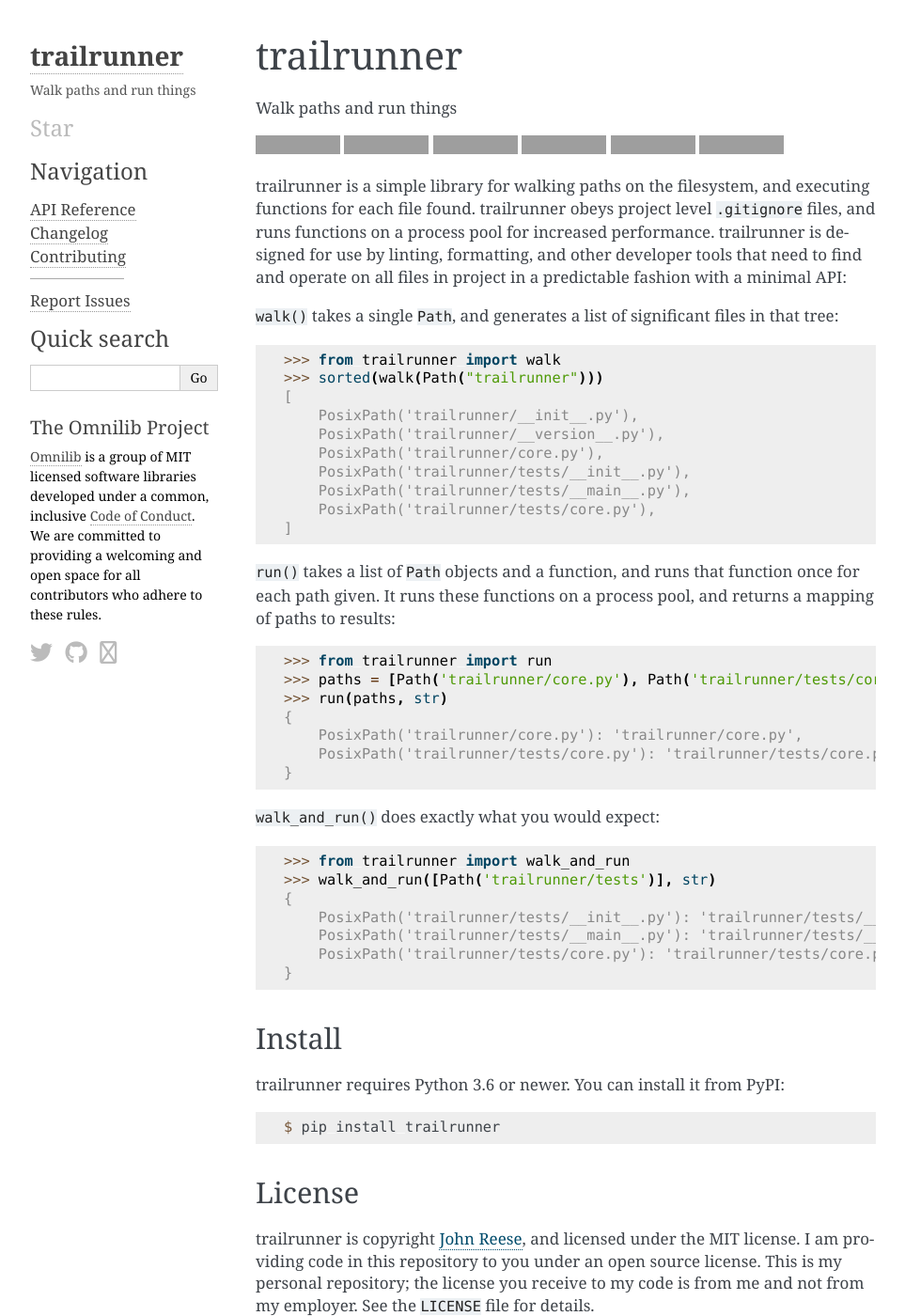
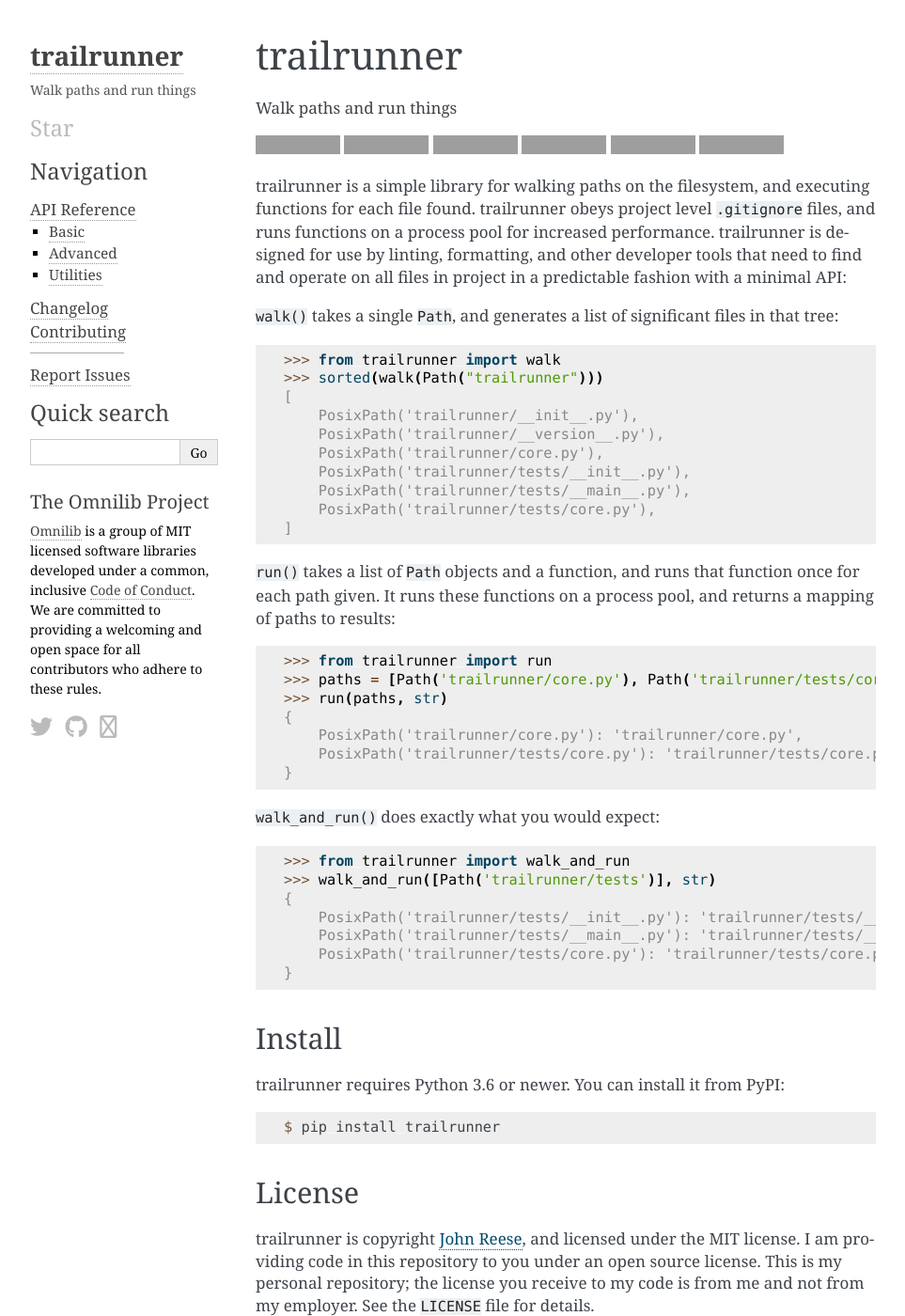
Before and after one commit to omnilib/trailrunner, a Sphinx documentation site: the page built from docs/index.rst, in a window 1280 px wide and 1400 px high. Shown: the whole window at 94% size, without its empty margins (148-1111 px from the left). Built offline with Sphinx 7.4.7, drawn with Linux system fonts in a browser that asks for light colours; nearby versions of some CDN libraries; some of the changed lines change nothing that is shown; grey boxes are pictures that could not be loaded.

Commit message:
Better documentation layout/formatting

```diff
--- a/docs/_static/custom.css
+++ b/docs/_static/custom.css
@@ -18,3 +18,7 @@
     color: #777;
     border: none;
 }
+
+dl.function, dl.attribute {
+    margin-bottom: 15px;
+}
--- a/docs/index.rst
+++ b/docs/index.rst
@@ -1,9 +1,14 @@
 .. mdinclude:: ../README.md
+
+.. toctree::
+    :hidden:
+    :maxdepth: 2
+
+    api
 
 .. toctree::
     :hidden:
     :maxdepth: 1
 
-    api
     changelog
     contributing
```
